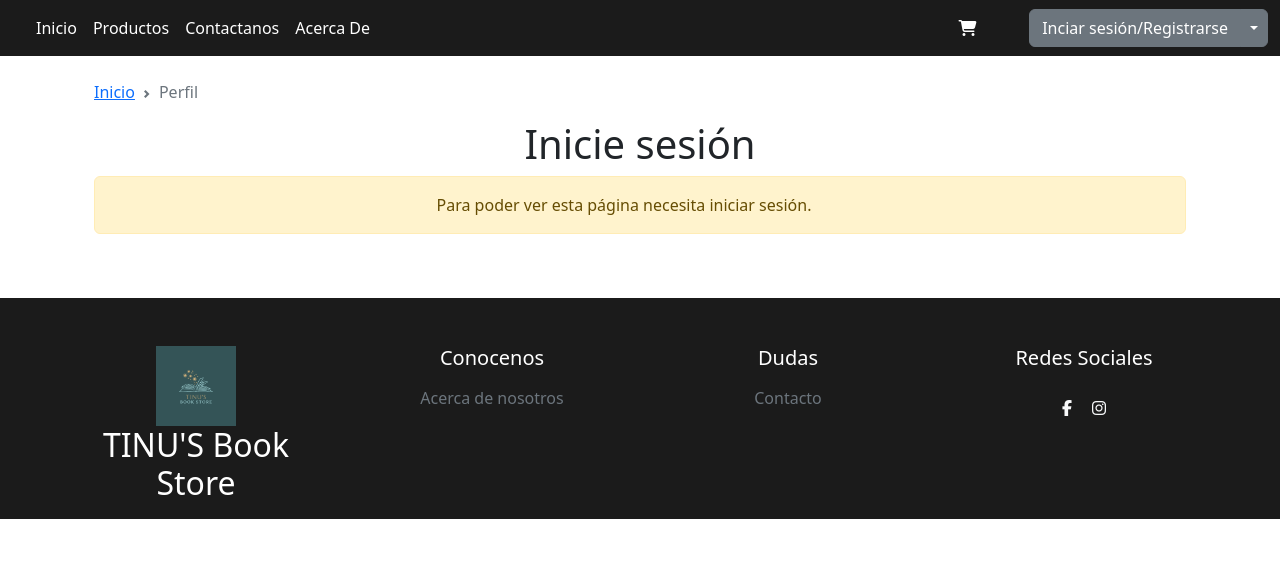
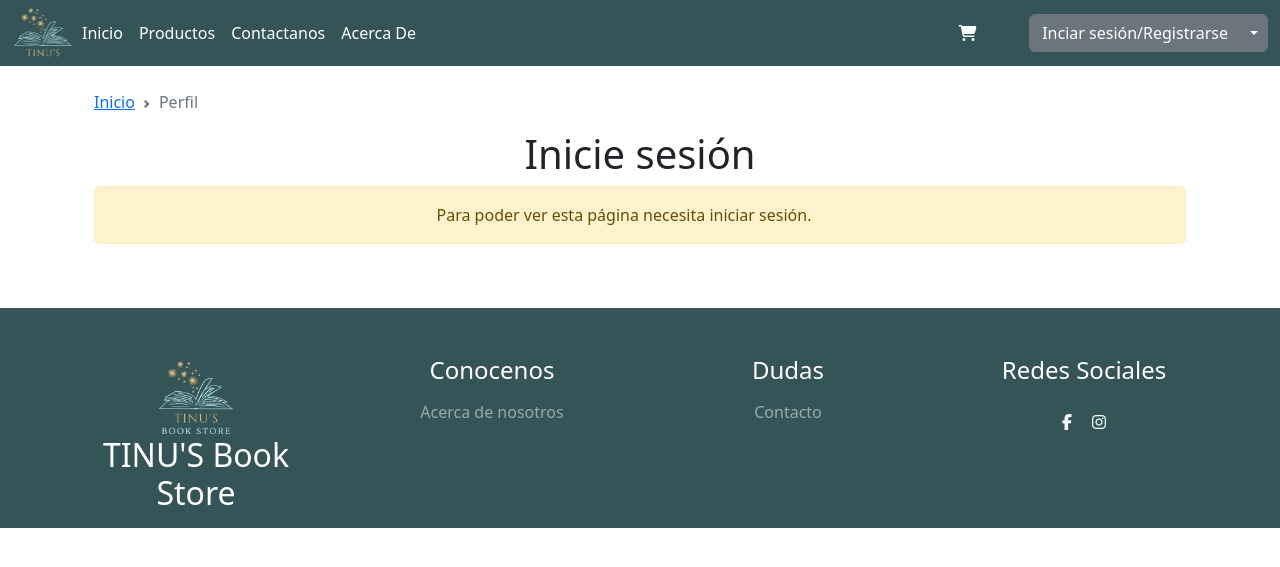
Before and after one commit to TINUSinc/TINUsBooks, a PHP site: page /sources/PHP/usuarios/perfil.php in a window 1280 px wide. Shown: the top 567 px of the page. Run offline with PHP 8.4, Linux system fonts and the light colour scheme; some libraries are stand-ins or nearby versions.

Commit message:
Cambios de colores, footer y logo en la navbar

```diff
--- a/css/generalStyle.css
+++ b/css/generalStyle.css
@@ -68,3 +68,15 @@ Manny*/
 .redesSociales a{
     margin: 10px;
 }
+
+.navbar{
+    background-color: #345457;
+}
+
+footer{
+    background-color: #345457;
+}
+
+#footer{
+    background-color: #345457;
+}
--- a/sources/PHP/footer.php
+++ b/sources/PHP/footer.php
@@ -9,7 +9,7 @@
 <body>
     <footer>
         <div class="container-fluid">
-            <div class="row p-5 pb-2 text-light" style="background-color: #1B1B1B;">
+            <div class="row p-5 pb-2 text-light" id="footer">
                 <div class="col-xs-12 col-md-6 col-lg-3 text-center">
                     <a href="/index.php" style="text-decoration: none;">
                         <img src="/media/tinusbooks.png" alt="TICER" widht="80" height="80">
@@ -17,21 +17,21 @@
                     </a>
                 </div>
                 <div class="col-xs-12 col-md-6 col-lg-3 text-center">
-                    <p class="h5 mb-3 titulos" style="color:white;">Conocenos</p>
+                    <p class="h4 mb-3" style="color:white;">Conocenos</p>
                     <div class="mb-2">
-                        <a class="text-secondary text-decoration-none" href="/sources/Paginas/conocenos.php">Acerca de nosotros</a>
+                        <a class="text-white-50 text-decoration-none" href="/sources/Paginas/conocenos.php">Acerca de nosotros</a>
                     </div>
                 </div>
                 <div class="col-xs-12 col-md-6 col-lg-3 text-center">
                     <div class="mb-2">
-                        <p class="h5 mb-3 titulos"style="color:white;">Dudas</p>
+                        <p class="h4 mb-3 titulos"style="color:white;">Dudas</p>
                     </div>
                     <div class="mb-2">
-                        <a class="text-secondary text-decoration-none" href="/sources/formularios/contactanos.php">Contacto</a>
+                        <a class="text-white-50 text-decoration-none" href="/sources/formularios/contactanos.php">Contacto</a>
                     </div>
                 </div>
                 <div class="col-xs-12 col-md-6 col-lg-3 ">
-                    <p class="h5 mb-3 text-center titulos" style="color:white;">Redes Sociales</p>
+                    <p class="h4 mb-3 text-center titulos" style="color:white;">Redes Sociales</p>
                     <div class="d-flex flex-row justify-content-center redesSociales">
                             <!--Facebook-->
                             <a href="https://www.facebook.com/profile.php?id=100085368251374&mibextid=ZbWKwL" class="text-reset"><i class="fa-brands fa-facebook-f"></i></a>
--- a/sources/header.php
+++ b/sources/header.php
@@ -119,9 +119,11 @@
     <link rel="stylesheet" href= "https://use.fontawesome.com/releases/v5.15.3/css/all.css" integrity="sha384-SZXxX4whJ79/gErwcOYf+zWLeJdY/qpuqC4cAa9rOGUstPomtqpuNWT9wdPEn2fk" crossorigin="anonymous">
 </head>
 <body onload="generate(), generate2()">
-    <nav class="navbar navbar-expand-md sticky-top navbar-dark text-black">
+    <nav class="navbar navbar-expand-md navbar-dark sticky-top">
       <div class="container-fluid">
-        <a class="navbar-brand" href="/"></a>
+        <a class="navbar-brand" href="/" style="padding: 0; margin: 0;">
+          <img src="/media/TINUS BOOKS_Logo.png" alt="TINU'S BOOKS" width="62">
+        </a>
         <button class="navbar-toggler" type="button" data-bs-toggle="collapse" data-bs-target="#navbarSupportedContent" aria-controls="navbarSupportedContent" aria-expanded="false" aria-label="Toggle navigation">
           <span class="navbar-toggler-icon"></span>
         </button>
```
Also changed, not shown: sources/formularios/contactanos.php (+8 -4 lines), media/TINUS BOOKS_Logo.png (added), media/tinusbooks.png.
